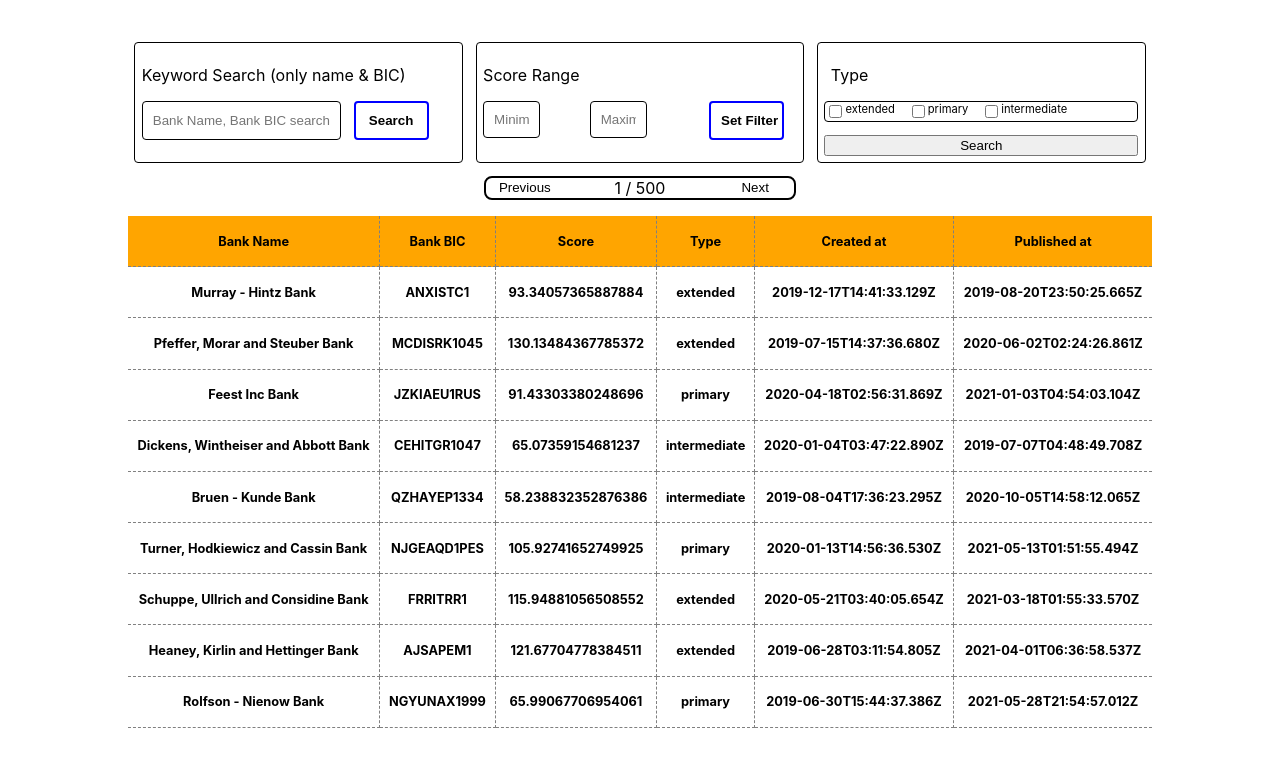
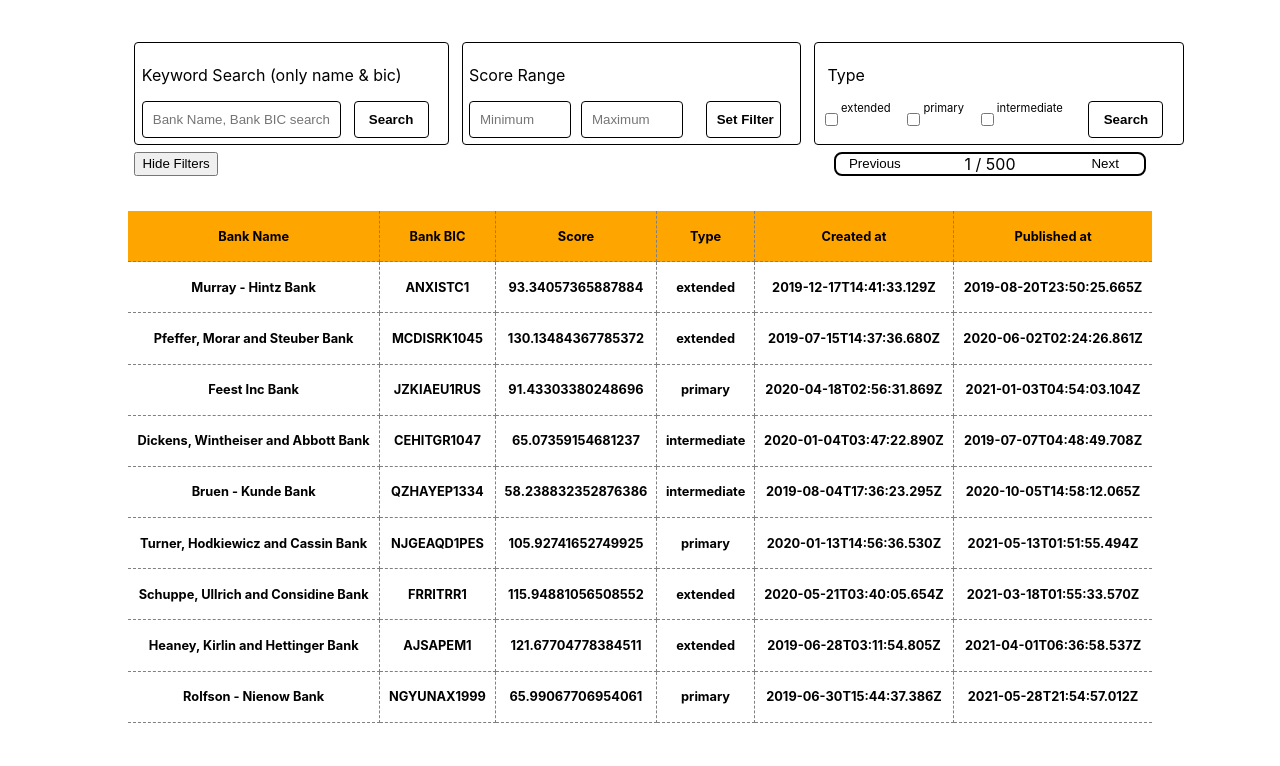
Before and after one commit to Balazs-D/Reports-Page, a React (Create React App) app: page / in a window 1280 px wide. Shown: the top 766 px of the page. Built offline with nearby package versions, Linux system fonts and the light colour scheme.

Commit message:
filter display toggle / for mobile

```diff
--- a/src/Components/Control.js
+++ b/src/Components/Control.js
@@ -1,4 +1,4 @@
-import React, { useContext } from "react";
+import React, { useContext, useState } from "react";
 import styled from "styled-components";
 
 // Components
@@ -9,18 +9,39 @@ import ScoreRange from "./ScoreRange";
 import Pagination from "./Pagination";
 
 const Control = () => {
+  const [isHidden, setIsHidden] = useState(false);
+  console.log(isHidden);
+
+  const toggleFilterBar = () => {
+    setIsHidden(!isHidden);
+  };
   return (
     <ControlCont>
-      <span>
+      <Span className="filterSpan" hidden={isHidden}>
         <InputText />
         <ScoreRange />
         <FilterType />
         {/* <FilterPublished /> */}
-      </span>
-      <Pagination />
+      </Span>
+      <Span>
+        <input
+          className="side"
+          type="button"
+          value={isHidden ? "Show Filters" : "Hide Filters"}
+          onClick={toggleFilterBar}
+        ></input>
+        <Pagination className="side" />
+      </Span>
     </ControlCont>
   );
 };
+
+const Span = styled.span`
+  display: ${(props) => (props.hidden ? "none" : "flex")};
+  width: 100%;
+  flex-direction: row;
+  justify-content: space-between;
+`;
 
 const ControlCont = styled.div`
   width: 80vw;
@@ -30,12 +51,10 @@ const ControlCont = styled.div`
   justify-content: space-between;
   align-items: center;
   flex-wrap: wrap;
+  margin: 2vw 0 0vw 0;
 
-  margin: 2vw 0 0vw 0;
-  span {
-    display: flex;
-    width: 100%;
-    flex-direction: row;
+  .side {
+    margin: 0.5vw;
   }
 `;
 
--- a/src/Components/FilterType.js
+++ b/src/Components/FilterType.js
@@ -51,8 +51,7 @@ const FilterType = (props) => {
   return (
     <FilterCont>
       <p>Type</p>
-
-      <div className="section two">
+      <span>
         {FilterMods.map((item, i) => {
           if (i > 1)
             return (
@@ -63,13 +62,13 @@ const FilterType = (props) => {
               />
             );
         })}
-      </div>
         <input
           className="searchButton"
           type="button"
           value="Search"
           onClick={handleClick}
         ></input>
+      </span>
     </FilterCont>
   );
 };
@@ -78,23 +77,27 @@ const FilterCont = styled.div`
   display: flex;
   flex: 1;
   flex-direction: column;
-  display: flex;
   padding: 0.5vw;
   border: 1px solid black;
   border-radius: 4px;
   margin: 0 0.5vw;
-  .section {
+
+  span {
     display: flex;
     flex-direction: row;
-    flex-wrap: wrap;
-    align-items: flex-start;
-    margin-bottom: 1vw;
+    flex: 3;
+  }
+  p {
+    padding: 0 0.5vw;
+  }
+  .searchButton {
+    width: 75px;
+    margin: 0 1vw;
+    background: white;
+    color: black;
+    font-weight: bold;
     border: 1px solid black;
     border-radius: 4px;
-  }
-
-  p {
-    padding: 0 0.5vw;
   }
 `;
 
--- a/src/Components/Input.js
+++ b/src/Components/Input.js
@@ -8,14 +8,14 @@ const InputText = () => {
 
   const handleChange = (e) => {
     e.preventDefault();
-    setCurrentKeyword(e.target.value);
+    setCurrentKeyword(e.target.value.toLowerCase());
     console.log(e.target.value);
   };
 
   const handleSearch = () => {
     const currentArr = context.data.filter(
       (item) =>
-        item.body.bankName.includes(currentKeyword) ||
+        item.body.bankName.toLowerCase().includes(currentKeyword) ||
         item.body.bankBIC[0].includes(currentKeyword)
     );
 
@@ -26,7 +26,7 @@ const InputText = () => {
 
   return (
     <SearchCont>
-      <p>Keyword Search (only name & BIC)</p>
+      <p>Keyword Search (only name & bic)</p>
       <span>
         <input
           className="inputText"
@@ -70,7 +70,6 @@ const SearchCont = styled.div`
     background: white;
     color: black;
     font-weight: bold;
-    border: 2px solid blue;
   }
   span {
     display: flex;
--- a/src/Components/Pagination.js
+++ b/src/Components/Pagination.js
@@ -2,7 +2,7 @@ import React, { useState, useEffect, useContext, Fragment } from "react";
 import styled from "styled-components";
 import { Context } from "../Context/Context";
 
-const Pagination = () => {
+const Pagination = (props) => {
   const context = useContext(Context);
 
   const Next = () => {
@@ -18,7 +18,7 @@ const Pagination = () => {
 
   return (
     <Fragment>
-      <PagCont>
+      <PagCont className={props.className}>
         <input type="button" value="Previous" onClick={Prev}></input>
         <p>
           {context.pagValue / 10} / {Math.ceil(context.currentData.length / 10)}
--- a/src/Components/ScoreRange.js
+++ b/src/Components/ScoreRange.js
@@ -75,11 +75,12 @@ const SearchCont = styled.div`
   input {
     padding: 10px;
     outline: none;
-    width: 35px;
+    width: 80px;
     border: 1px solid black;
     border-radius: 4px;
     justify-content: flex-start;
     align-items: flex-start;
+    margin-right: 10px;
   }
 
   .spanRow {
@@ -93,12 +94,11 @@ const SearchCont = styled.div`
   }
 
   .searchButton {
+    width: 75px;
     margin: 0 1vw;
     background: white;
     color: black;
     font-weight: bold;
-    border: 2px solid blue;
-    width: 75px;
   }
 `;
 
--- a/src/Components/Table.js
+++ b/src/Components/Table.js
@@ -51,6 +51,7 @@ const Table = () => {
 const Styles = styled.div`
   @media (min-width: 0px) {
     padding: 0rem;
+    margin: 1vw 0;
     font-size: 2vw;
     width: 100%;
 
```
Lines whose indentation alone changed are shown as unchanged.
